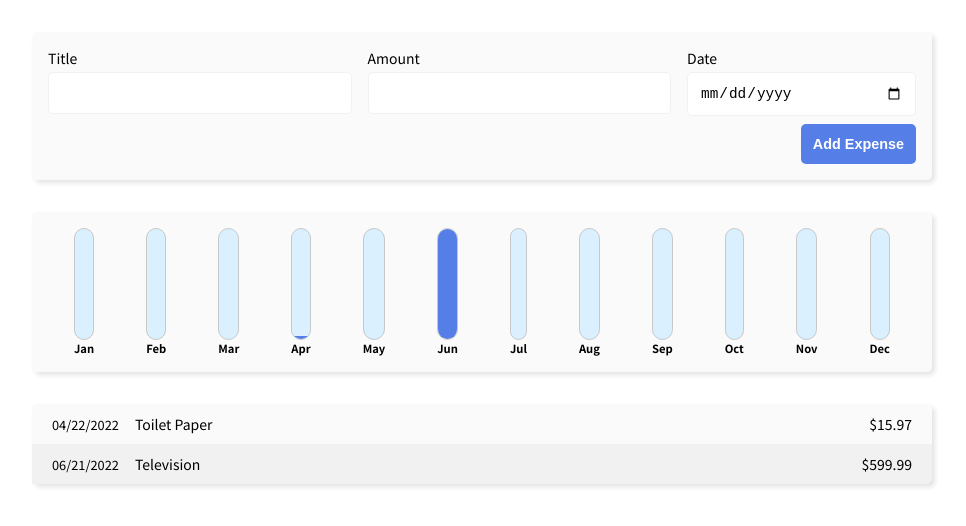
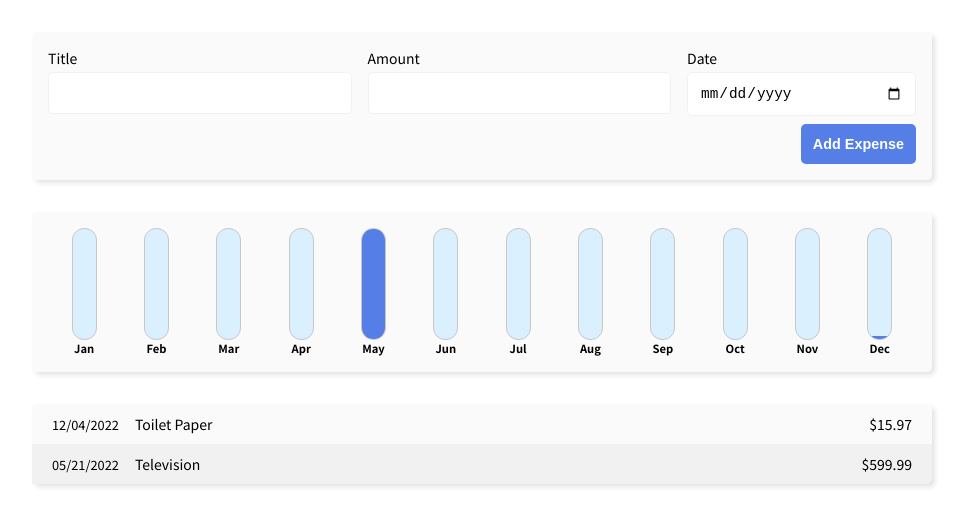
Before and after one commit to steppjason/react-expense-tracker, a React (Create React App) app: page / in a window 1280 px wide. Shown: the top 526 px of the page, without its empty margins (158-1124 px from the left). Built offline with nearby package versions, Linux system fonts and the light colour scheme.

Commit message:
Fix bug / update styling

```diff
--- a/src/App.js
+++ b/src/App.js
@@ -9,13 +9,13 @@ function App() {
 		{
 			id: 1,
 			title: "Toilet Paper",
-			date: new Date(2022, 3, 22),
+			date: '2022-12-4',
 			amount: 15.97,
 		},
 		{
 			id: 2,
 			title: "Television",
-			date: new Date(2022, 5, 21),
+			date: '2022-5-21',
 			amount: 599.99,
 		},
 	]
--- a/src/components/Chart/Chart.js
+++ b/src/components/Chart/Chart.js
@@ -3,6 +3,8 @@ import ChartBar from "./ChartBar"
 function Chart(props) {
 	const dataPointsValue = props.dataPoints.map((dataPoint) => dataPoint.value)
 	const totalMaxValue = Math.max(...dataPointsValue)
+
+	console.log(totalMaxValue)
 
 	return (
 		<div className="chart">
--- a/src/components/Expenses/ExpensesChart.js
+++ b/src/components/Expenses/ExpensesChart.js
@@ -18,9 +18,11 @@ function ExpensesChart(props) {
 	]
 
 	for (const expense of props.expenses) {
-		const expenseMonth = expense.date.getMonth();
+		const expenseMonth = new Date(expense.date).getMonth();
 		dataPoints[expenseMonth].value += expense.amount
 	}
+
+	console.log(dataPoints)
 
 	return (
 		<Chart dataPoints={dataPoints} />
--- a/src/components/NewExpense/ExpenseForm.js
+++ b/src/components/NewExpense/ExpenseForm.js
@@ -27,7 +27,7 @@ function ExpenseForm(props) {
 		setData((prevState) => {
 			return {
 				...prevState,
-				amount: e.target.value,
+				amount: +e.target.value,
 			}
 		})
 	}
@@ -46,7 +46,6 @@ function ExpenseForm(props) {
 			}
 		})
 
-		console.log(e.target.value)
 	}
 
 	const clearFormData = () => {
--- a/src/index.css
+++ b/src/index.css
@@ -41,7 +41,7 @@ body {
 
 .chart-bar__inner {
   height: 100%;
-  width: 100%;
+  width: 25px;
   border: 1px solid #c7c7c7;
   border-radius: 12px;
   background-color: #daf0ff;
```
Also changed, not shown: 1 other file (tests, documents, lock files or other folders).
